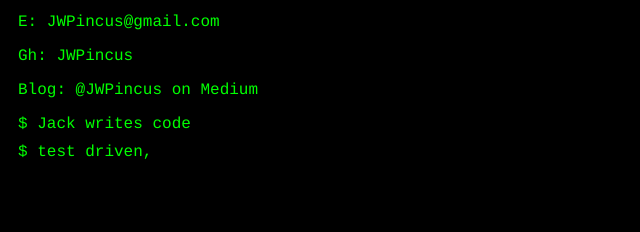
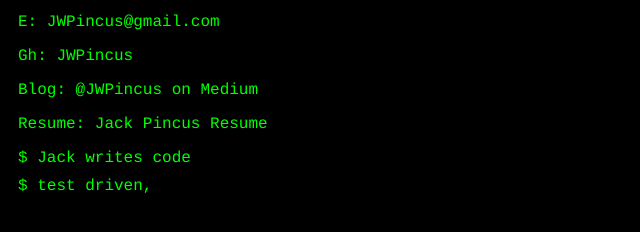
Before and after one commit to jwpincus/jwpincus.github.io, a plain HTML site: page index.html in a window 1280 px wide. Shown: the part 106-338 px from the top of the page, without its empty margins (0-640 px from the left). Drawn offline with Linux system fonts and the light colour scheme.

Commit message:
adds resume

```diff
--- a/index.html
+++ b/index.html
@@ -14,6 +14,7 @@
     <p>E: <a href="mailto:jwpincus@gmail.com?Subject=Job%20offer">JWPincus@gmail.com</a></p>
     <p>Gh: <a href='http://www.github.com/jwpincus/'>JWPincus</a></p>
     <p>Blog: <a href='https://medium.com/@Jwpincus/latest'>@JWPincus on Medium</a></p>
+    <p>Resume: <a href='/jack-pincus-resume.pdf'>Jack Pincus Resume</a></p>
   </div>
   <div class="col-md-11 typed-text">
     <p>$ Jack writes code</p>
```
Also changed, not shown: 1 other file.
